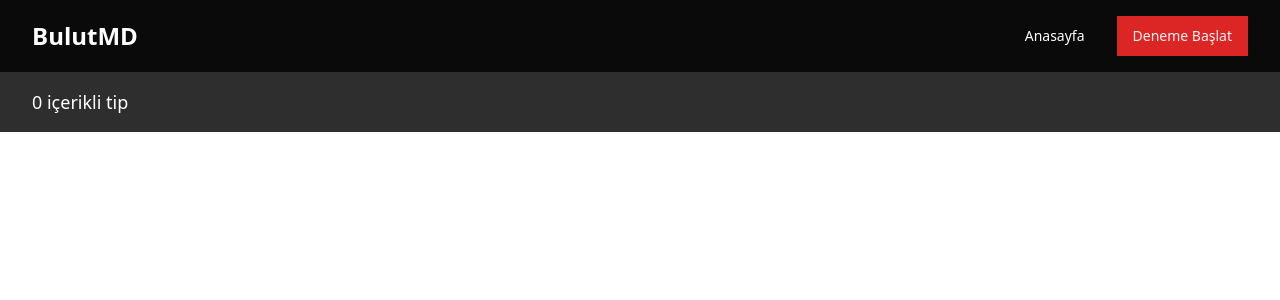
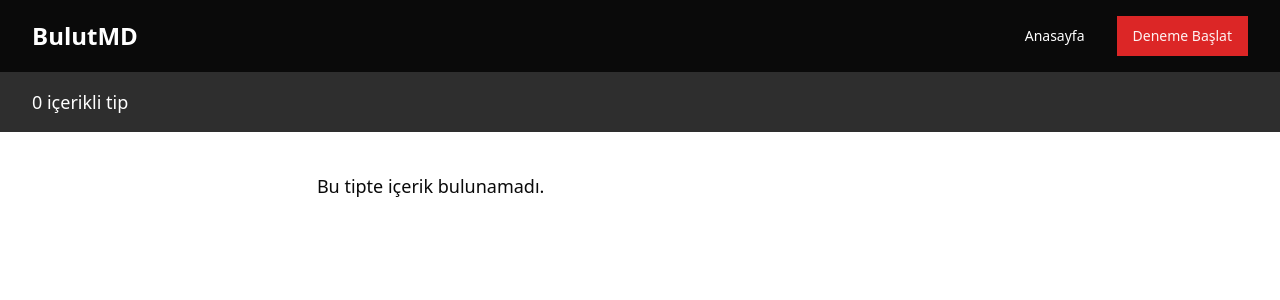
Before and after one commit to ercnshngit/movie-app, a React (Vite) app: page /list/zero-content-type in a window 1280 px wide. Shown: the top 300 px of the page. Built offline with nearby package versions, Linux system fonts and the light colour scheme.

Commit message:
feat: Added no content page

```diff
--- a/src/components/movie/movie-list.tsx
+++ b/src/components/movie/movie-list.tsx
@@ -3,7 +3,12 @@ import MovieCard from "./movie-card";
 
 export default function MovieList({ movies }: { movies: Movie[] }) {
   return (
-    <div className="grid grid-cols-4 gap-10">
+    <div className="grid grid-cols-1 md:grid-cols-3 lg:grid-cols-4 xl:grid-cols-6 gap-10">
+      {movies.length === 0 && (
+        <div className="col-span-4 text-center text-lg">
+          Bu tipte içerik bulunamadı.
+        </div>
+      )}
       {movies.map((movie) => (
         <div key={movie.title} className="h-[400px] w-full overflow-hidden">
           <MovieCard movie={movie} />
```
